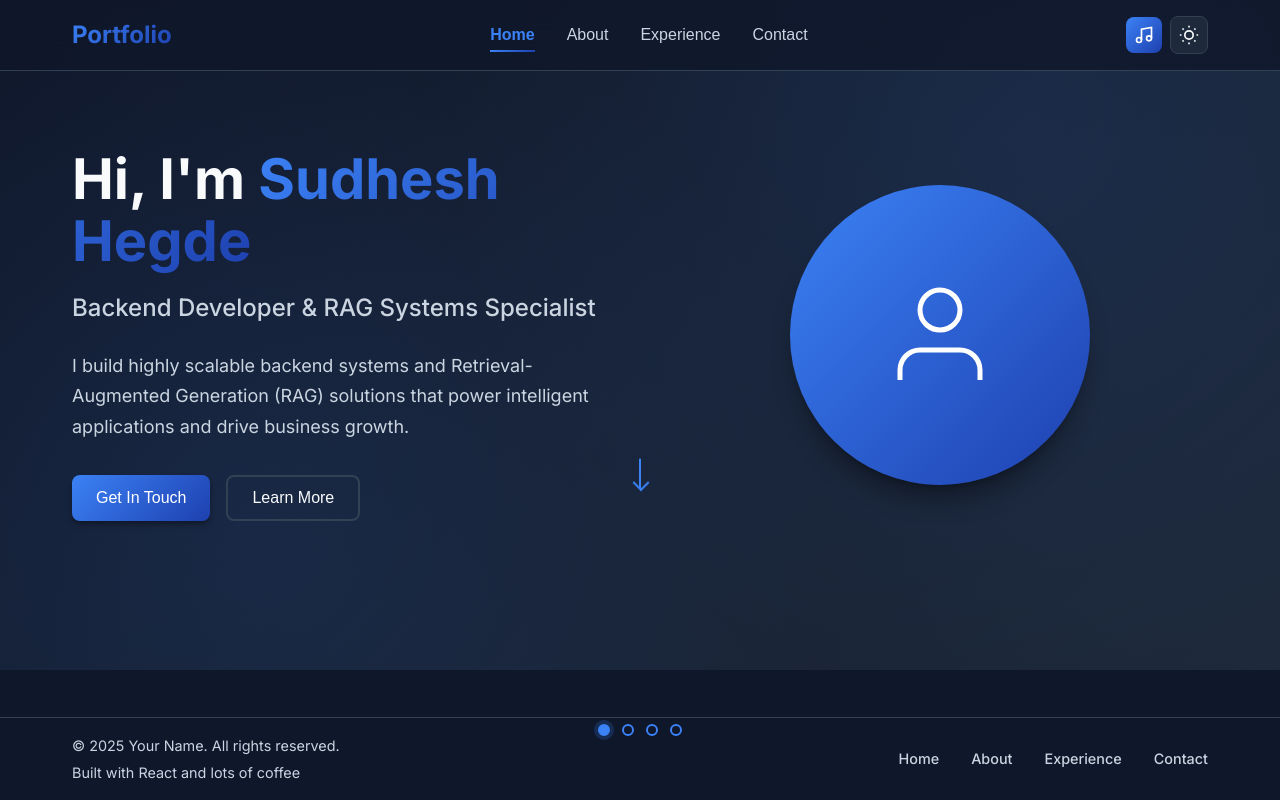
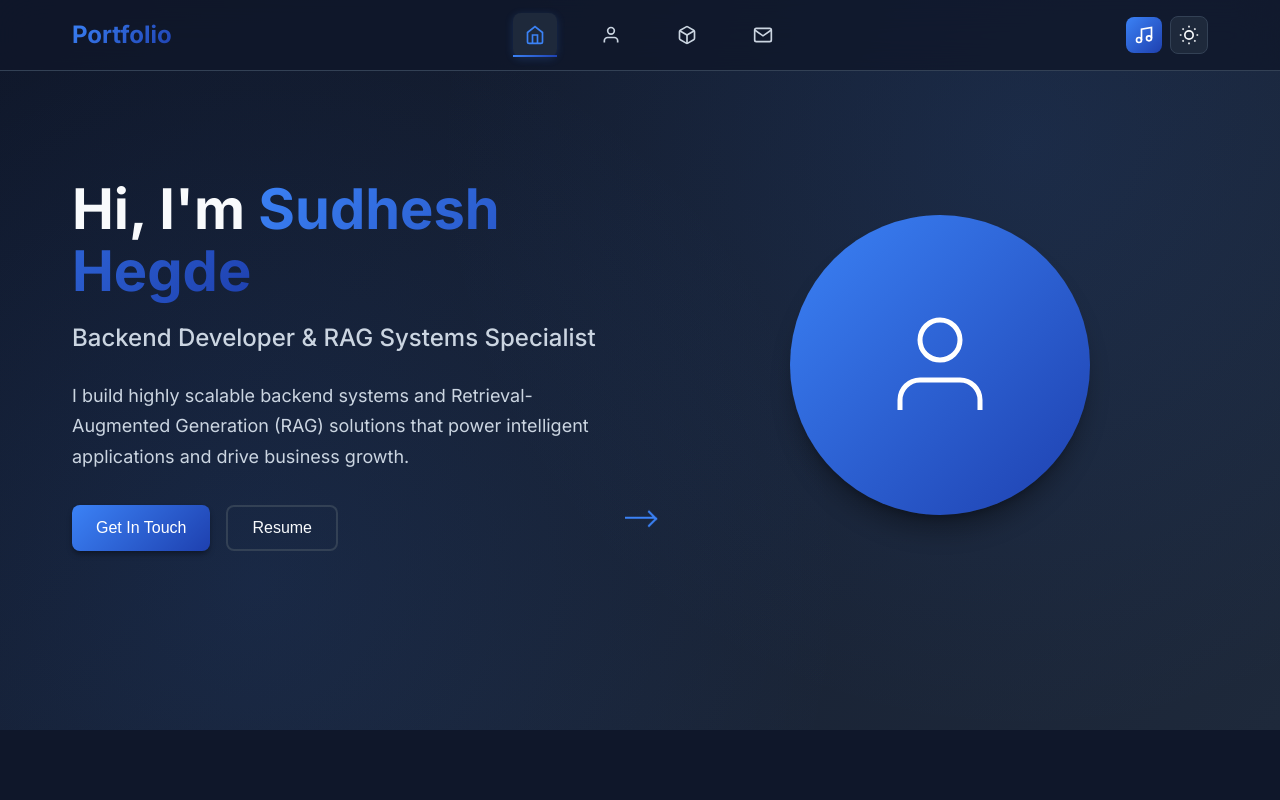
Before and after one commit to SudheshHegde2002/my-portfolio, a React (Create React App) app: page / in a window 1280 px wide. Built offline with nearby package versions, Linux system fonts and the light colour scheme.

Commit message:
Better styling

```diff
--- a/src/App.css
+++ b/src/App.css
@@ -10,7 +10,7 @@
 .horizontal-container {
   position: relative;
   width: 100vw;
-  height: calc(100vh - 70px - 60px); /* Account for header and footer height */
+  height: calc(100vh - 70px); /* Account for header height only */
   overflow: hidden;
 }
 
@@ -47,36 +47,6 @@
   background: var(--accent-hover);
 }
 
-/* Swipe Indicators */
-.swipe-indicators {
-  position: fixed;
-  bottom: 4rem; /* Position above footer */
-  left: 50%;
-  transform: translateX(-50%);
-  display: flex;
-  gap: 0.75rem;
-  z-index: 1000;
-}
-
-.indicator {
-  width: 12px;
-  height: 12px;
-  border-radius: 50%;
-  border: 2px solid var(--accent-primary);
-  background: transparent;
-  cursor: pointer;
-  transition: all 0.3s ease;
-}
-
-.indicator:hover {
-  background: var(--accent-primary);
-  transform: scale(1.2);
-}
-
-.indicator.active {
-  background: var(--accent-primary);
-  box-shadow: 0 0 0 4px rgba(59, 130, 246, 0.2);
-}
 
 /* Disable smooth scrolling for anchor links since we're using horizontal navigation */
 html {
--- a/src/App.js
+++ b/src/App.js
@@ -5,7 +5,6 @@ import Hero from './components/Hero';
 import About from './components/About';
 import Experience from './components/Experience';
 import Contact from './components/Contact';
-import Footer from './components/Footer';
 import MusicWorld from './components/MusicWorld';
 
 function App() {
@@ -90,22 +89,10 @@ function App() {
               <Contact />
             </div>
           </div>
-
-          {/* Swipe indicators */}
-          <div className="swipe-indicators">
-            {sections.map((section, index) => (
-              <button
-                key={section}
-                className={`indicator ${index === currentSection ? 'active' : ''}`}
-                onClick={() => navigateToSection(index)}
-              />
-            ))}
-          </div>
         </div>
       ) : (
         <MusicWorld />
       )}
-      <Footer />
     </div>
   );
 }
--- a/src/components/Footer.css
+++ /dev/null
@@ -1,80 +0,0 @@
-.footer {
-  background: var(--bg-primary);
-  border-top: 1px solid var(--border-color);
-  padding: 1rem 0;
-  position: fixed;
-  bottom: 0;
-  left: 0;
-  right: 0;
-  z-index: 100;
-}
-
-.footer-content {
-  display: flex;
-  justify-content: space-between;
-  align-items: center;
-  flex-wrap: wrap;
-  gap: 1rem;
-}
-
-.footer-text {
-  display: flex;
-  flex-direction: column;
-  gap: 0.25rem;
-}
-
-.footer-text p {
-  color: var(--text-secondary);
-  font-size: 0.9rem;
-  margin: 0;
-}
-
-.footer-links {
-  display: flex;
-  gap: 2rem;
-}
-
-.footer-links a {
-  color: var(--text-secondary);
-  text-decoration: none;
-  font-size: 0.9rem;
-  font-weight: 500;
-  transition: color 0.3s ease;
-}
-
-.footer-links a:hover {
-  color: var(--accent-primary);
-}
-
-/* Responsive Design */
-@media (max-width: 768px) {
-  .footer-content {
-    flex-direction: column;
-    text-align: center;
-    gap: 1.5rem;
-  }
-
-  .footer-links {
-    gap: 1.5rem;
-  }
-}
-
-@media (max-width: 480px) {
-  .footer {
-    padding: 1.5rem 0;
-  }
-
-  .footer-links {
-    flex-wrap: wrap;
-    justify-content: center;
-    gap: 1rem;
-  }
-
-  .footer-text p {
-    font-size: 0.8rem;
-  }
-
-  .footer-links a {
-    font-size: 0.8rem;
-  }
-}
--- a/src/components/Footer.js
+++ /dev/null
@@ -1,27 +0,0 @@
-import React from 'react';
-import './Footer.css';
-
-const Footer = () => {
-  const currentYear = new Date().getFullYear();
-
-  return (
-    <footer className="footer">
-      <div className="container">
-        <div className="footer-content">
-          <div className="footer-text">
-            <p>&copy; {currentYear} Your Name. All rights reserved.</p>
-            <p>Built with React and lots of coffee</p>
-          </div>
-          <div className="footer-links">
-            <a href="#hero">Home</a>
-            <a href="#about">About</a>
-            <a href="#experience">Experience</a>
-            <a href="#contact">Contact</a>
-          </div>
-        </div>
-      </div>
-    </footer>
-  );
-};
-
-export default Footer;
--- a/src/components/Header.css
+++ b/src/components/Header.css
@@ -67,13 +67,20 @@
   font-size: 1rem;
   font-weight: 500;
   cursor: pointer;
-  padding: 0.5rem 0;
+  padding: 0.75rem;
   position: relative;
-  transition: color 0.3s ease;
+  transition: all 0.3s ease;
+  outline: none;
+  border-radius: 0.5rem;
+  display: flex;
+  align-items: center;
+  justify-content: center;
 }
 
 .nav-link:hover {
   color: var(--accent-primary);
+  background: var(--bg-secondary);
+  transform: translateY(-2px);
 }
 
 .nav-link::after {
@@ -95,6 +102,8 @@
 .nav-link.active {
   color: var(--accent-primary);
   font-weight: 600;
+  background: var(--bg-secondary);
+  box-shadow: 0 2px 8px rgba(59, 130, 246, 0.2);
 }
 
 .header-controls {
@@ -115,6 +124,7 @@
   display: flex;
   align-items: center;
   justify-content: center;
+  outline: none;
 }
 
 .world-toggle:hover,
--- a/src/components/Header.js
+++ b/src/components/Header.js
@@ -29,10 +29,39 @@ const Header = ({ darkMode, toggleDarkMode, currentWorld, toggleWorld, currentSe
 
         <nav className="nav">
           <ul className="nav-list">
-            <li><button onClick={() => handleNavClick('hero')} className={`nav-link ${currentSection === 0 ? 'active' : ''}`}>Home</button></li>
-            <li><button onClick={() => handleNavClick('about')} className={`nav-link ${currentSection === 1 ? 'active' : ''}`}>About</button></li>
-            <li><button onClick={() => handleNavClick('experience')} className={`nav-link ${currentSection === 2 ? 'active' : ''}`}>Experience</button></li>
-            <li><button onClick={() => handleNavClick('contact')} className={`nav-link ${currentSection === 3 ? 'active' : ''}`}>Contact</button></li>
+            <li>
+              <button onClick={() => handleNavClick('hero')} className={`nav-link ${currentSection === 0 ? 'active' : ''}`} title="Home">
+                <svg width="20" height="20" viewBox="0 0 24 24" fill="none" stroke="currentColor" strokeWidth="2">
+                  <path d="M3 9l9-7 9 7v11a2 2 0 0 1-2 2H5a2 2 0 0 1-2-2z"/>
+                  <polyline points="9,22 9,12 15,12 15,22"/>
+                </svg>
+              </button>
+            </li>
+            <li>
+              <button onClick={() => handleNavClick('about')} className={`nav-link ${currentSection === 1 ? 'active' : ''}`} title="About">
+                <svg width="20" height="20" viewBox="0 0 24 24" fill="none" stroke="currentColor" strokeWidth="2">
+                  <path d="M20 21v-2a4 4 0 0 0-4-4H8a4 4 0 0 0-4 4v2"/>
+                  <circle cx="12" cy="7" r="4"/>
+                </svg>
+              </button>
+            </li>
+            <li>
+              <button onClick={() => handleNavClick('experience')} className={`nav-link ${currentSection === 2 ? 'active' : ''}`} title="Experience">
+                <svg width="20" height="20" viewBox="0 0 24 24" fill="none" stroke="currentColor" strokeWidth="2">
+                  <path d="M21 16V8a2 2 0 0 0-1-1.73l-7-4a2 2 0 0 0-2 0l-7 4A2 2 0 0 0 3 8v8a2 2 0 0 0 1 1.73l7 4a2 2 0 0 0 2 0l7-4A2 2 0 0 0 21 16z"/>
+                  <polyline points="3.27,6.96 12,12.01 20.73,6.96"/>
+                  <line x1="12" y1="22.08" x2="12" y2="12"/>
+                </svg>
+              </button>
+            </li>
+            <li>
+              <button onClick={() => handleNavClick('contact')} className={`nav-link ${currentSection === 3 ? 'active' : ''}`} title="Contact">
+                <svg width="20" height="20" viewBox="0 0 24 24" fill="none" stroke="currentColor" strokeWidth="2">
+                  <path d="M4 4h16c1.1 0 2 .9 2 2v12c0 1.1-.9 2-2 2H4c-1.1 0-2-.9-2-2V6c0-1.1.9-2 2-2z"/>
+                  <polyline points="22,6 12,13 2,6"/>
+                </svg>
+              </button>
+            </li>
           </ul>
         </nav>
 
--- a/src/components/Hero.css
+++ b/src/components/Hero.css
@@ -130,8 +130,8 @@
 }
 
 .scroll-arrow {
-  width: 2px;
-  height: 30px;
+  width: 30px;
+  height: 2px;
   background: var(--accent-primary);
   position: relative;
   animation: bounce 2s infinite;
@@ -140,13 +140,13 @@
 .scroll-arrow::after {
   content: '';
   position: absolute;
-  bottom: 0;
-  left: -4px;
+  right: 0;
+  top: -4px;
   width: 10px;
   height: 10px;
   border-right: 2px solid var(--accent-primary);
   border-bottom: 2px solid var(--accent-primary);
-  transform: rotate(45deg);
+  transform: rotate(-45deg);
 }
 
 @keyframes bounce {
--- a/src/components/Hero.js
+++ b/src/components/Hero.js
@@ -33,9 +33,9 @@ const Hero = () => {
               </button>
               <button
                 className="btn btn-secondary"
-                onClick={() => scrollToSection('about')}
+                onClick={() => window.open('/resume.pdf', '_blank')}
               >
-                Learn More
+                Resume
               </button>
             </div>
           </div>
```
